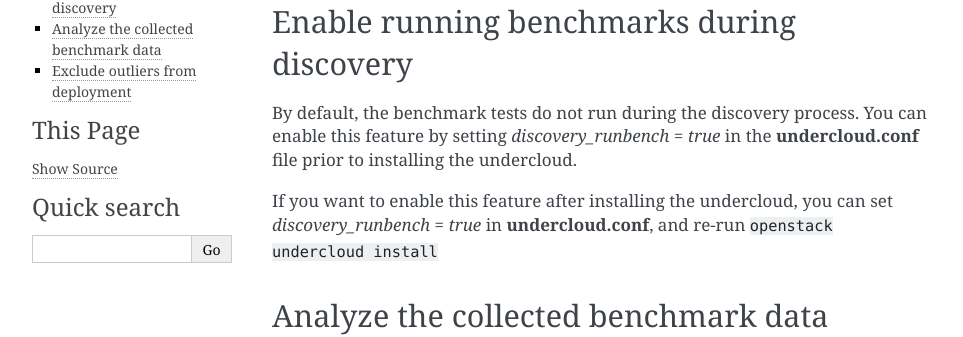
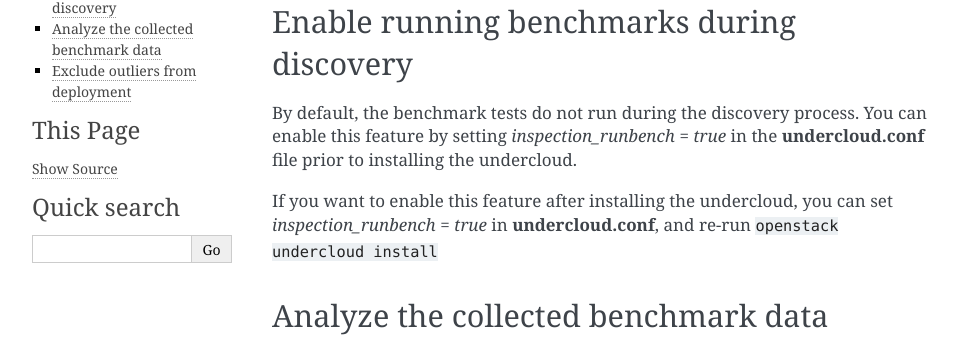
Before and after one commit to openstack-archive/tripleo-docs, a Sphinx documentation site: the page built from doc/source/advanced_deployment/automated_health_check.rst, in a window 1280 px wide and 900 px high. Shown: the part 181-518 px from the top of the window, without its empty margins (148-1111 px from the left). Built offline with Sphinx 7.4.7, drawn with Linux system fonts in a browser that asks for light colours.

Commit message:
change config option to run benchmarks when inspecting nodes
Change docs to provide correct undercloud.conf config option
to run benchmarks when inspecting nodes.

Change-Id: I29b7d635a340d5ef457b6187fd7a088fd68de061

```diff
--- a/doc/source/advanced_deployment/automated_health_check.rst
+++ b/doc/source/advanced_deployment/automated_health_check.rst
@@ -8,11 +8,11 @@
 ------------------------------------------
 
 By default, the benchmark tests do not run during the discovery process.
-You can enable this feature by setting *discovery_runbench = true* in the
+You can enable this feature by setting *inspection_runbench = true* in the
 **undercloud.conf** file prior to installing the undercloud.
 
 If you want to enable this feature after installing the undercloud, you can set
-*discovery_runbench = true* in **undercloud.conf**, and re-run
+*inspection_runbench = true* in **undercloud.conf**, and re-run
 ``openstack undercloud install``
 
 Analyze the collected benchmark data
```
